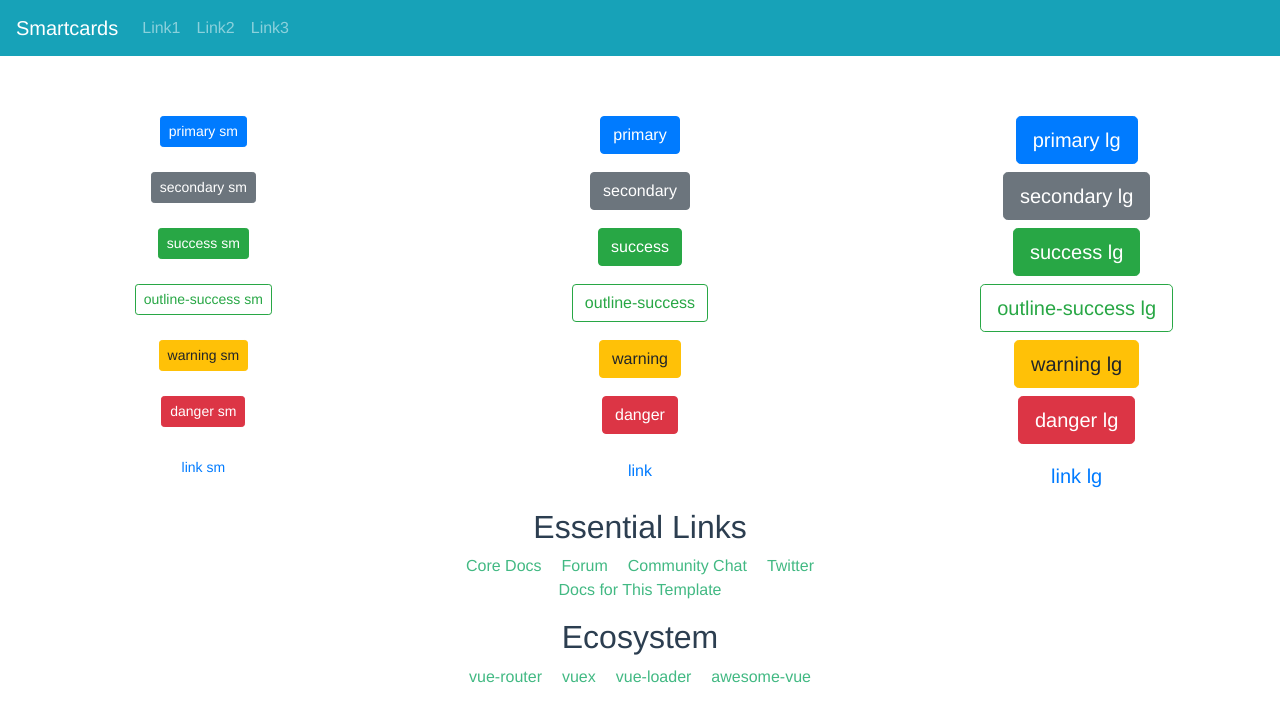
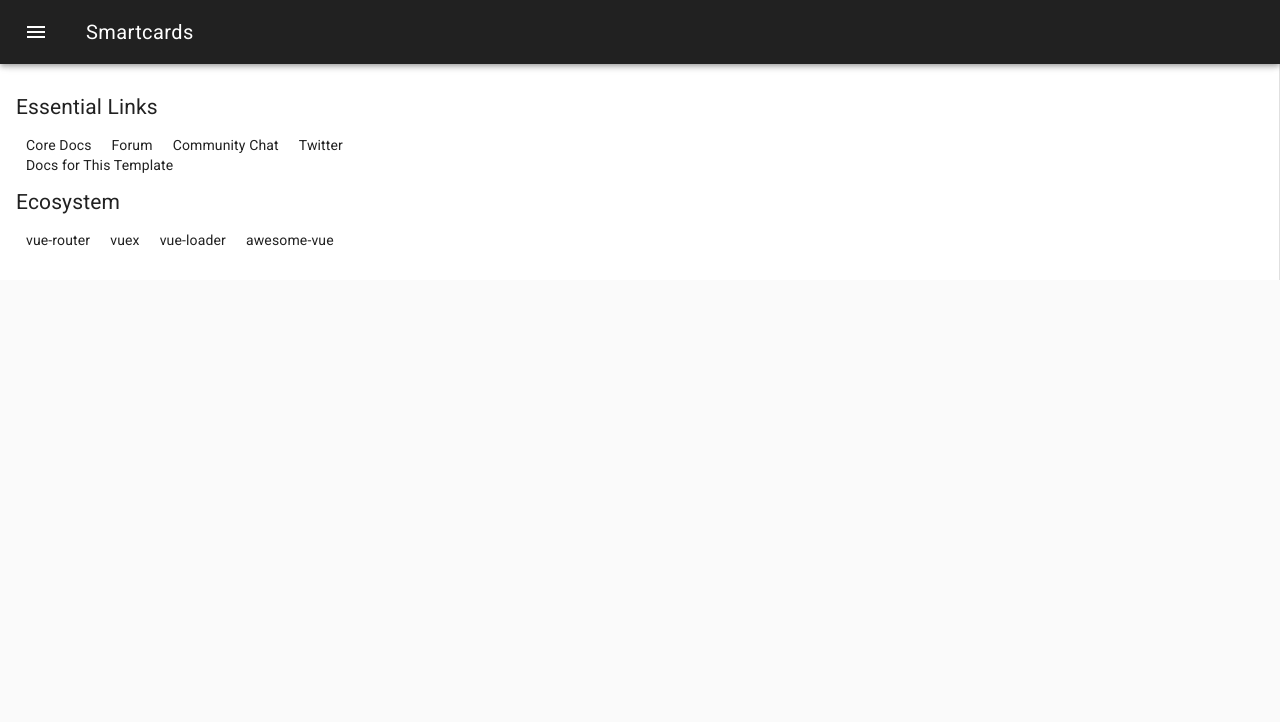
Before and after one commit to anoff/mobcards, a Vue app in the folder web/: page /#/ in a window 1280 px wide. Shown: the top 722 px of the page. Built offline with nearby package versions, Linux system fonts and the light colour scheme.

Commit message:
:star2: feat: use vue-material with steppers

```diff
--- a/web/index.html
+++ b/web/index.html
@@ -4,6 +4,7 @@
     <meta charset="utf-8">
     <meta name="viewport" content="width=device-width,initial-scale=1.0">
     <title>smartcards</title>
+    <link rel="stylesheet" href="//fonts.googleapis.com/css?family=Roboto:400,500,700,400italic|Material+Icons">
   </head>
   <body>
     <div id="app"></div>
--- a/web/package.json
+++ b/web/package.json
@@ -10,8 +10,8 @@
     "build": "node build/build.js"
   },
   "dependencies": {
-    "bootstrap-vue": "^2.0.0-rc.6",
     "vue": "^2.5.2",
+    "vue-material": "^1.0.0-beta-7",
     "vue-router": "^3.0.1"
   },
   "devDependencies": {
--- a/web/src/App.vue
+++ b/web/src/App.vue
@@ -1,34 +1,62 @@
 <template>
-  <div id="app">
-    <Navbar/>
-    <div id="content">
+  <div class="page-container">
+    <md-app md-mode="reveal">
+      <md-app-toolbar class="md-primary">
+        <md-button class="md-icon-button" @click="menuVisible = !menuVisible">
+          <md-icon>menu</md-icon>
+        </md-button>
+        <span class="md-title">Smartcards</span>
+      </md-app-toolbar>
 
+      <md-app-drawer :md-active.sync="menuVisible">
+        <md-toolbar class="md-transparent" md-elevation="0">Navigation</md-toolbar>
 
-      <router-view/>
-    </div>
+        <md-list>
+          <md-list-item>
+            <md-icon>move_to_inbox</md-icon>
+            <span class="md-list-item-text">Inbox</span>
+          </md-list-item>
+
+          <md-list-item>
+            <md-icon>send</md-icon>
+            <span class="md-list-item-text">Sent Mail</span>
+          </md-list-item>
+
+          <md-list-item>
+            <md-icon>delete</md-icon>
+            <span class="md-list-item-text">Trash</span>
+          </md-list-item>
+
+          <md-list-item>
+            <md-icon>error</md-icon>
+            <span class="md-list-item-text">Spam</span>
+          </md-list-item>
+        </md-list>
+      </md-app-drawer>
+
+      <md-app-content>
+        <router-view/>
+      </md-app-content>
+    </md-app>
   </div>
 </template>
 
+<style lang="css" scoped>
+.md-app {
+  border: 1px solid rgba(#000, .12);
+}
+
+.md-drawer {
+  width: 230px;
+  max-width: calc(100vw - 125px);
+}
+</style>
+
 <script>
-import Navbar from './components/Navbar.vue'
-
 export default {
-  components: {
-    Navbar
-  },
-  name: 'App'
+  name: 'App',
+  data: () => ({
+    menuVisible: false
+  })
 }
 </script>
-
-<style>
-#app {
-  font-family: 'Avenir', Helvetica, Arial, sans-serif;
-  -webkit-font-smoothing: antialiased;
-  -moz-osx-font-smoothing: grayscale;
-  text-align: center;
-  color: #2c3e50;
-}
-#content {
-  margin-top: 60px;
-}
-</style>
--- /dev/null
+++ b/web/src/components/Cards.vue
@@ -0,0 +1,21 @@
+<template>
+  <div>
+    <md-steppers md-alternative>
+      <md-step v-for="card in cards" v-bind:key="$index" v-bind:md-label="card">
+        {{ card }}
+      </md-step>
+    </md-steppers>
+  </div>
+</template>
+
+<script>
+export default {
+  name: 'Cards',
+  data: () => ({
+    cards: ['funny', 'funnier', 'LOL']
+  })
+}
+</script>
+
+<style scoped>
+</style>
--- a/web/src/components/HelloWorld.vue
+++ b/web/src/components/HelloWorld.vue
@@ -1,15 +1,5 @@
 <template>
   <div class="hello">
-    <div class="row">
-    <template v-for="variant in ['primary','secondary','success','outline-success','warning','danger','link']">
-        <div class="col-md-4 pb-2" v-for="size in ['sm','','lg']" :key="`${variant}_${size}`">
-            <b-button :size="size" :variant="variant">
-                {{variant}} {{size}}
-            </b-button>
-        </div>
-    </template>
-</div>
-
     <h2>Essential Links</h2>
     <ul>
       <li>
--- a/web/src/components/Navbar.vue
+++ /dev/null
@@ -1,26 +0,0 @@
-<template>
-  <b-navbar type="dark" variant="info">
-
-    <b-navbar-toggle target="nav_collapse"></b-navbar-toggle>
-
-    <b-navbar-brand href="#">Smartcards</b-navbar-brand>
-
-    <b-collapse is-nav id="nav_collapse">
-      <b-navbar-nav>
-        <b-nav-item href="#">Link1</b-nav-item>
-        <b-nav-item href="#">Link2</b-nav-item>
-        <b-nav-item href="#">Link3</b-nav-item>
-      </b-navbar-nav>
-    </b-collapse>
-  </b-navbar>
-</template>
-
-<script>
-export default {
-  name: 'Navbar'
-}
-</script>
-
-<style scoped>
-
-</style>
--- a/web/src/router/index.js
+++ b/web/src/router/index.js
@@ -1,6 +1,7 @@
 import Vue from 'vue'
 import Router from 'vue-router'
 import HelloWorld from '@/components/HelloWorld'
+import Cards from '@/components/Cards'
 
 Vue.use(Router)
 
@@ -10,6 +11,11 @@ export default new Router({
       path: '/',
       name: 'HelloWorld',
       component: HelloWorld
+    },
+    {
+      path: '/cards',
+      name: 'Cards',
+      component: Cards
     }
   ]
 })
```
Also changed, not shown: web/src/main.js (+4 -4 lines), 1 other file (tests, documents, lock files or other folders).
